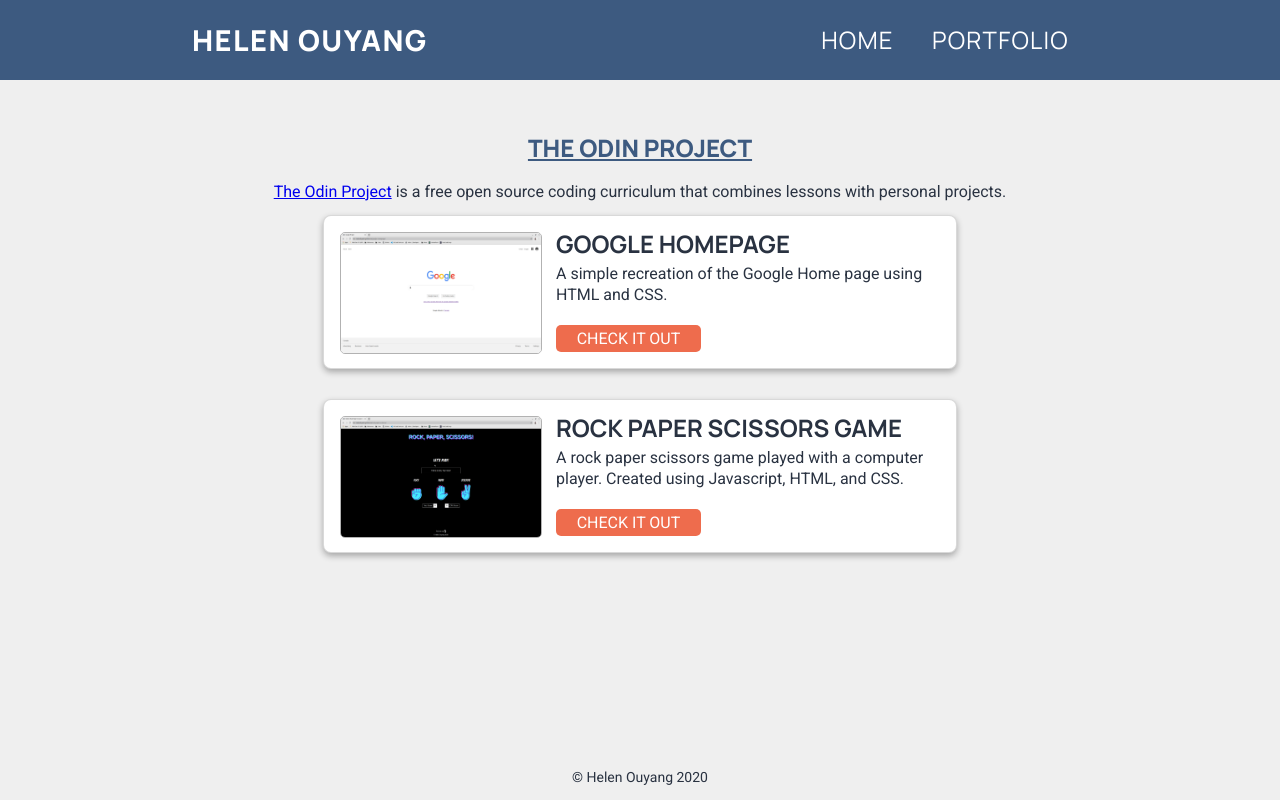
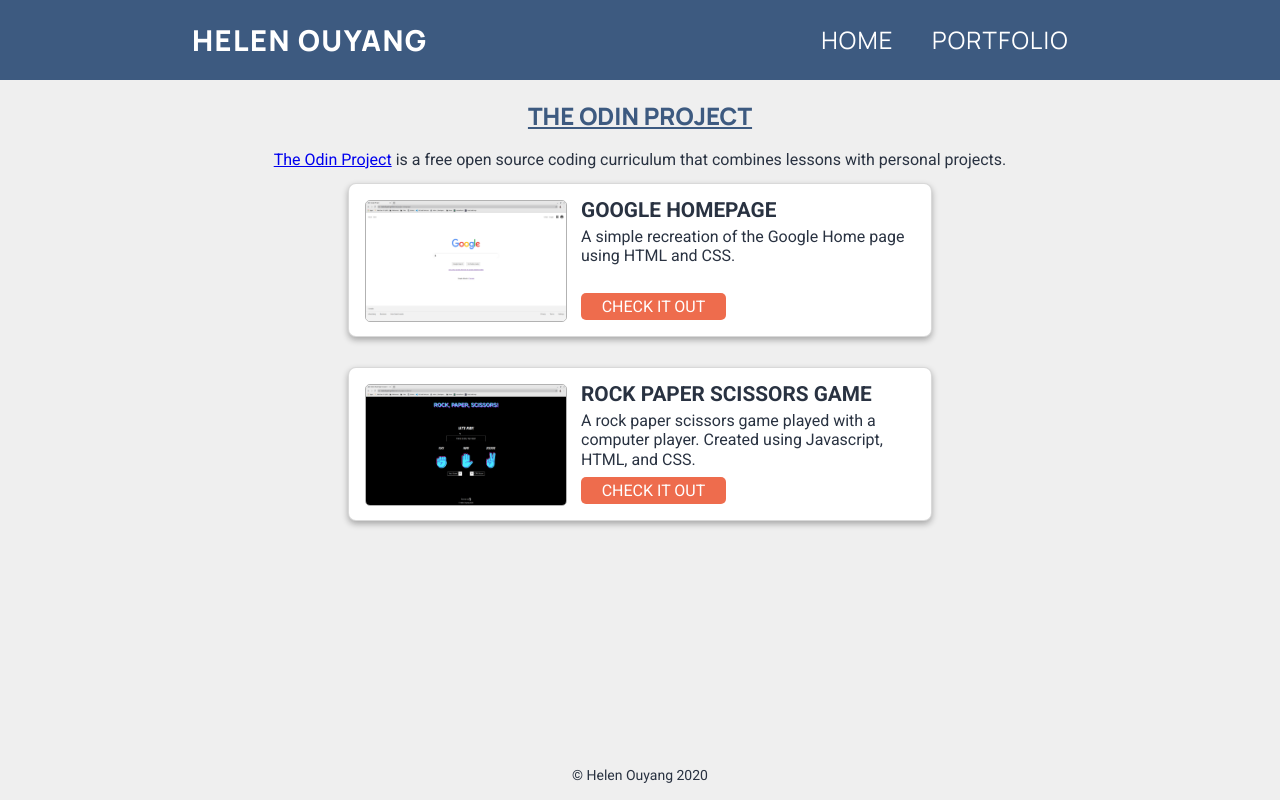
Before and after one commit to helenohyeah/helenohyeah.github.io, a plain HTML site: page portfolio.html in a window 1280 px wide. Drawn offline with Linux system fonts and the light colour scheme.

Commit message:
Fixed footer and modified margins on main elements.

```diff
--- a/Styles/style.css
+++ b/Styles/style.css
@@ -8,33 +8,28 @@
 #e0fbfc - Tertiary blue for ??
 */
 
-html,
 body {
     font-family: 'Roboto', sans-serif;
     font-size: 16px;
     color: #293241;
-    margin: 0;
-    padding: 0;
     border: none;
     width: 100%;
-    height: 98vh;
-    display: flex;
-    flex-direction: column;
-    justify-content: space-between;
-    align-items: center;
+    min-height: 100vh;
     background: #efefef;
+    position: relative;
 }
 
 main {
-    height: 100%;
-    display: flex;
-    flex-direction: column;
-    justify-content: flex-start;
-    margin: 2em 0;
+    padding-bottom: 2rem;
 }
 
 footer {
     font-size: 14px;
+    position: absolute;
+    bottom: 0;
+    width: 100%;
+    height: 2rem;
+    text-align: center;
 }
 
 /*Nav styling*/
@@ -119,6 +114,7 @@ nav {
 
 .inner {
     width: 50vw;
+    margin: auto;
     display: flex;
     flex-direction: column;
     align-items: center;
@@ -129,6 +125,7 @@ nav {
     height: 250px;
     border-radius: 50%;
     box-shadow: 0 3px 6px rgba(0,0,0,.30);
+    margin: 2vh;
 }
 
 h2.sub {
@@ -171,6 +168,11 @@ ion-icon:hover {
 
 /*Portfolio content styling*/
 
+#portfolio-inner {
+
+    min-height: 75vh;
+}
+
 #portfolio-title {
     color: #3d5a80;
     font-family: 'Manrope', sans-serif;
@@ -186,15 +188,16 @@ ion-icon:hover {
     text-align: center;
 }
 
-.portfolio-inner {
+.portfolio-content {
     width: 80vw;
+    margin: auto;
     display: flex;
     flex-wrap: wrap;
     justify-content: center;
 }
 
 .block {
-    width: 600px;
+    width: 550px;
     height: 120px;
     border: 0.5px solid rgba(0,0,0,.15);
     border-radius: 8px;
@@ -203,29 +206,35 @@ ion-icon:hover {
     padding: 1em 1em;
     display: grid;
     grid-template-columns: 200px 1em auto;
-    grid-template-rows: 2em auto 1.7em;
+    grid-template-rows: 1.7em auto 1.7em;
     background: #fff;
 }
 
 .block .img {
     grid-column: 1 / 2;
     grid-row: 1 / 4;
+}
 
+.block img {
+    display: block;
+    height: 100%;
+    width: 100%;
+    border: 1px solid rgba(0,0,0,.30);
+    border-radius: 5px;
 }
 
 .block h3 {
     grid-column: 3 / 4;
     grid-row: 1 / 2;
-    font-family: 'Manrope', sans-serif;
     text-transform: uppercase;
-    font-size: 1.5em;
+    font-size: 1.3em;
     font-weight: bold;
 }
 
 .block p {
     grid-column: 3 / 4;
     grid-row: 2 / 3;
-    line-height: 1.3;
+    line-height: 1.2;
 }
 
 a.check-cta {
@@ -255,11 +264,3 @@ a.check-cta:visited {
     color: #fff;
 
 }
-
-.block img {
-    display: block;
-    height: 100%;
-    width: 100%;
-    border: 1px solid rgba(0,0,0,.30);
-    border-radius: 5px;
-}
--- a/portfolio.html
+++ b/portfolio.html
@@ -25,10 +25,10 @@
     </nav>
 </header>
 
-<main>
+<main id="portfolio-inner">
     <h2 id="portfolio-title">The Odin Project</h2>
     <p class="portfolio-sub"><a href="https://theodinproject.com/about" target="_blank">The Odin Project</a> is a free open source coding curriculum that combines lessons with personal projects.</p>
-    <div class="portfolio-inner">
+    <div class="portfolio-content">
         <div class="block">
             <div class="img"><a href="https://helenohyeah.github.io/google-homepage/"><img src="Images/google-homepage-1920x1055.png" alt="Screenshot of a google homepage recreation"></a></div>
             <h3 class="title">Google Homepage</h3>
```
Also changed, not shown: index.html (+1 -2 lines).
